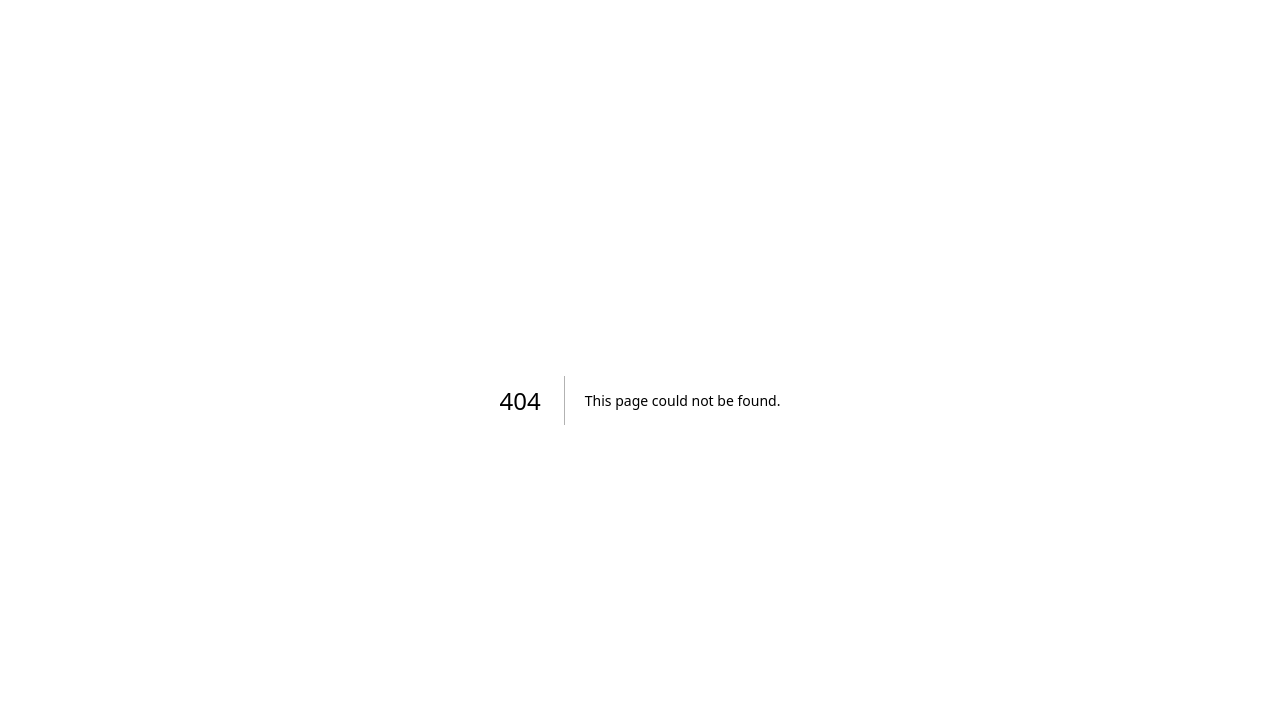
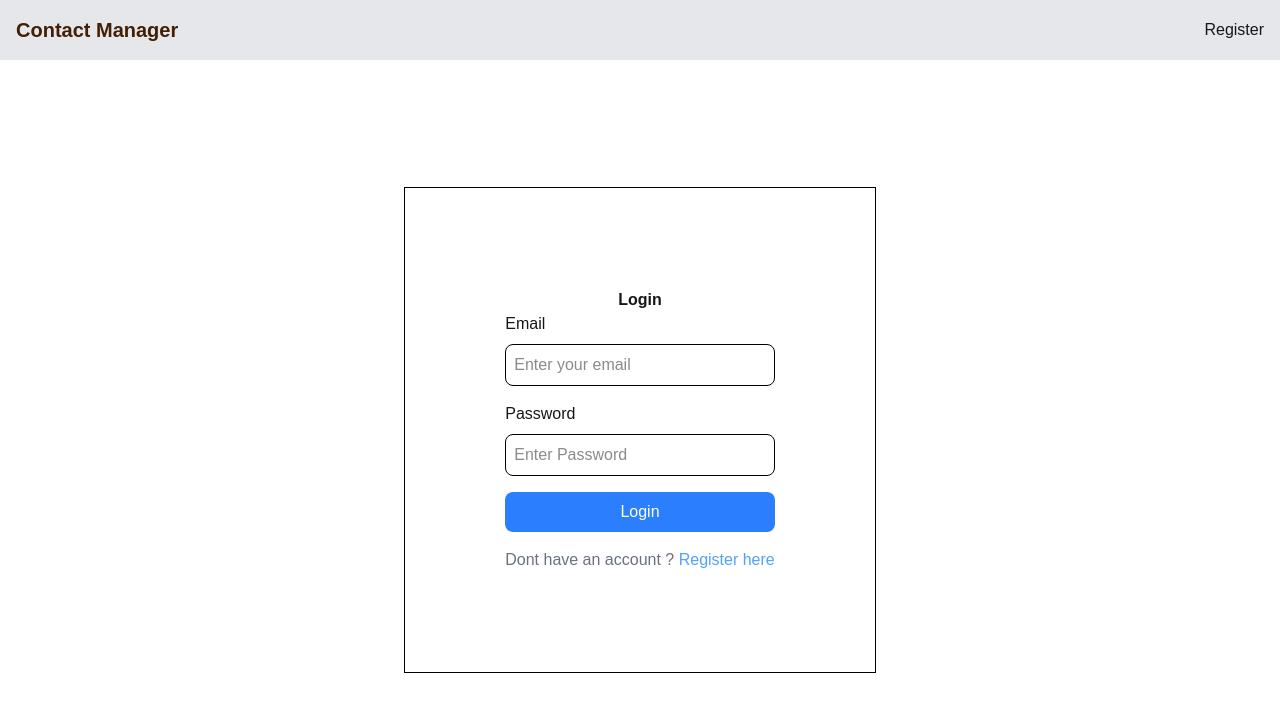
Before and after one commit to Akshat-Dev-tech/next-app, a Next.js app: page /Login in a window 1280 px wide. Before the commit this address had no page. Shown: the top 712 px of the page. Built offline with nearby package versions, Linux system fonts and the light colour scheme.

Commit message:
added authentictaion:project

```diff
--- /dev/null
+++ b/app/(auth)/Login/login.module.css
@@ -0,0 +1,5 @@
+.aligncenter{
+    margin: auto;
+    border: 1px solid black;
+    padding: 100px;
+}
--- /dev/null
+++ b/app/(auth)/Login/page.tsx
@@ -0,0 +1,18 @@
+import LoginForm from '@/app/components/LoginForm'
+import React from 'react'
+import Link from 'next/link'
+import styles from './login.module.css'
+const page = () => {
+  return (
+    <div className={styles.aligncenter}>
+        <div className='font-bold text-center'>Login</div>
+        <LoginForm />
+        <span className='text-center text-gray-500'>
+            Dont have an account ?
+            <Link href="/" className='text-blue-400'> Register here</Link>
+        </span>
+    </div>
+  )
+}
+
+export default page
--- a/app/_data/db.json
+++ b/app/_data/db.json
@@ -3,6 +3,7 @@
         {"id":"1","name":"akshat","email":"akshatpatel@gmail.com", "userId":"1"}
     ],
     "users":[
-        {"id":"1","name":"akshatuser","email":"akshatpatel@gmail.com", "userId":"1"}
+        {"id":"1","name":"akshatuser","email":"akshatpatel@gmail.com", "userId":"1"},
+        {"id":"2","name":"akshatuser","email":"akiiwork1234@gmail.com", "userId":"2"}
     ]
 }
--- /dev/null
+++ b/app/actions/auth.ts
@@ -0,0 +1,39 @@
+"use server"
+
+import axios from "axios";
+import { error } from "console";
+import { redirect } from "next/navigation";
+const API_URL = "http://localhost:3001/users"
+
+type userType ={
+    id:number,
+    name:string,
+    email:string,
+    password:string
+}
+
+const authenticateUser = async (prevState,formData:FormData) => {
+    const res = await axios.get<userType[]>(`${API_URL}?email=${formData.get("email")}&password=${formData.get("password")}`).catch(
+        err=>{console.log(err)
+        return null}
+    )
+    console.log("Response from API",res.data)
+    console.log("Authenticating user on server...",formData)
+    console.log("prevState",prevState)
+    const user:userType = res.data[0]
+    if(!user){
+        console.log("Authentication failed")
+        return {
+            sucess:false,
+            error:true
+        }
+    }else{
+        console.log("Authentication successful")
+        redirect("/managepage")
+    }
+    return {
+        sucess:true,
+        error:false
+    }
+}
+export default authenticateUser;
--- /dev/null
+++ b/app/components/LoginForm.tsx
@@ -0,0 +1,35 @@
+"use client"
+import React from 'react'
+import authenticateUser from '../actions/auth'
+import { useActionState } from 'react'
+const LoginForm = () => {
+  const[state,formAction,isPending]=useActionState(authenticateUser, null)
+  return (
+    <form action={formAction} method='POST'>
+      {/* Email */}
+      <div className='flex flex-col gap-2 mb-4'>
+        <label htmlFor="email">Email</label>
+        <input id="email" type='email' name="email" placeholder='Enter your email' className='border-black border-1 rounded-lg p-2' required/>
+      </div>
+      {/* Password */}
+      <div className='flex flex-col gap-2 mb-4'>
+        <label htmlFor="password">Password</label>
+        <input id="password" type='password' name="password" placeholder='Enter Password' className='border-black border-1 rounded-lg p-2' minLength={9} />
+      </div>
+      {/* submit form */}
+      <div className='flex flex-col gap-2 mb-4'>
+        <button type='submit' className='bg-blue-500 text-white rounded-lg p-2'>Login</button>
+      </div>
+      {
+        isPending && <div>Loading...</div>
+      }
+      {
+        state?.sucess && <div>Login Sucessful</div>
+      }
+      {
+        state?.error && <div>Login Failed</div>
+      }
+    </form>
+  )
+}
+export default LoginForm;
--- /dev/null
+++ b/app/components/Navbar.tsx
@@ -0,0 +1,18 @@
+import Link from 'next/link';
+import React from 'react'
+
+const Navbar = () => {
+  const session=false;
+  return (
+    <div className='flex gap-4 p-4 bg-gray-200'>
+        <Link href="/" className='text-xl font-bold text-yellow-950'>Contact Manager</Link>
+        <div className='flex items-center gap-4 ml-auto'>
+          {session ? (
+            <Link href="/" className='text-l font-bold hover:text-blue-500'>Contact</Link>
+          ) : (<div><Link href="/Login">Register</Link></div> )}
+        </div>
+    </div>
+  )
+}
+
+export default Navbar;
--- a/app/layout.tsx
+++ b/app/layout.tsx
@@ -1,6 +1,7 @@
 import type { Metadata } from "next";
 import { Geist, Geist_Mono } from "next/font/google";
 import "./globals.css";
+import Navbar from "./components/Navbar";
 
 const geistSans = Geist({
   variable: "--font-geist-sans",
@@ -13,7 +14,7 @@ const geistMono = Geist_Mono({
 });
 
 export const metadata: Metadata = {
-  title: "Create Next App",
+  title: "Contact Manager",
   description: "Generated by create next app",
 };
 
@@ -27,7 +28,10 @@ export default function RootLayout({
       lang="en"
       className={`${geistSans.variable} ${geistMono.variable} h-full antialiased`}
     >
-      <body className="min-h-full flex flex-col">{children}</body>
+      <body className="min-h-full flex flex-col">
+        <Navbar />
+        {children}
+        </body>
     </html>
   );
 }
--- a/package.json
+++ b/package.json
@@ -10,6 +10,7 @@
     "jsonserver": "json-server --watch app/_data/db.json --port 3001"
   },
   "dependencies": {
+    "axios": "^1.13.6",
     "json-server": "^0.17.4",
     "jsonserver": "^0.1.6",
     "next": "16.2.0",
```
Also changed, not shown: 2 other files (tests, documents, lock files or other folders).
